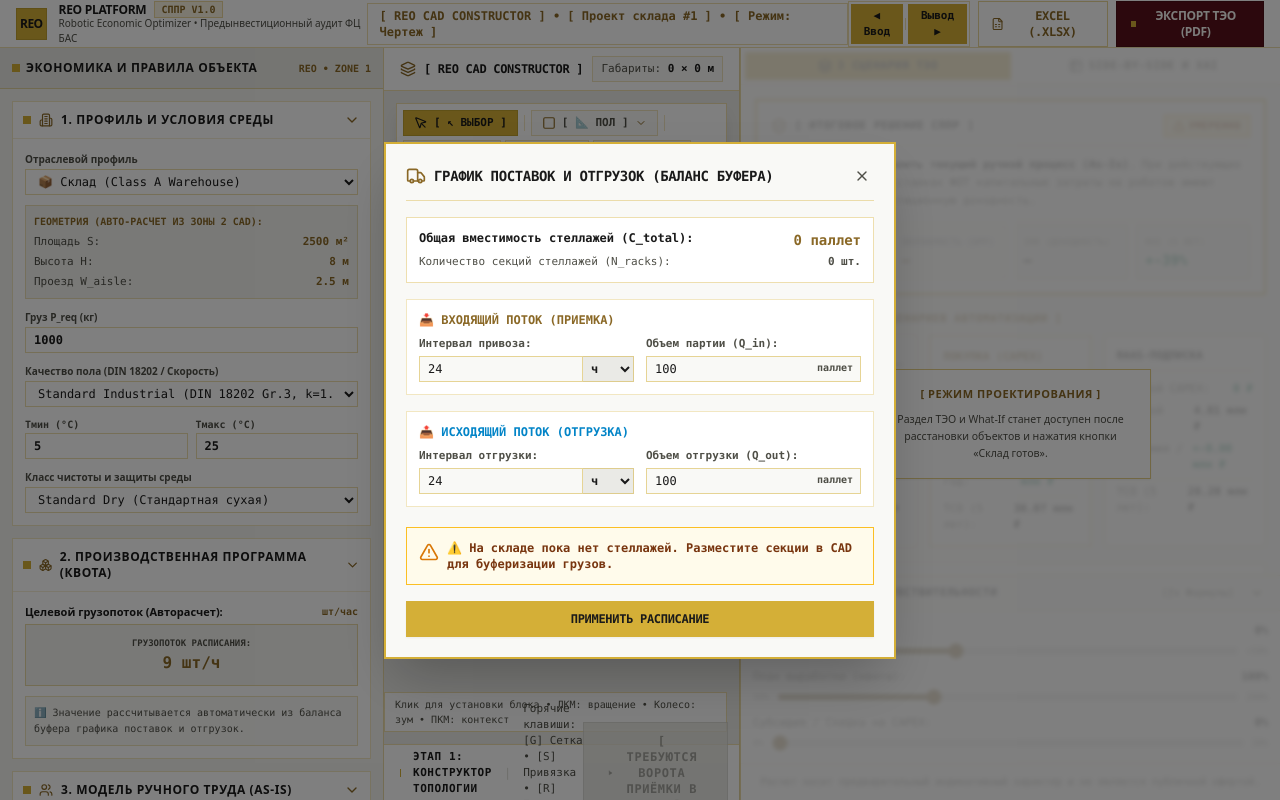
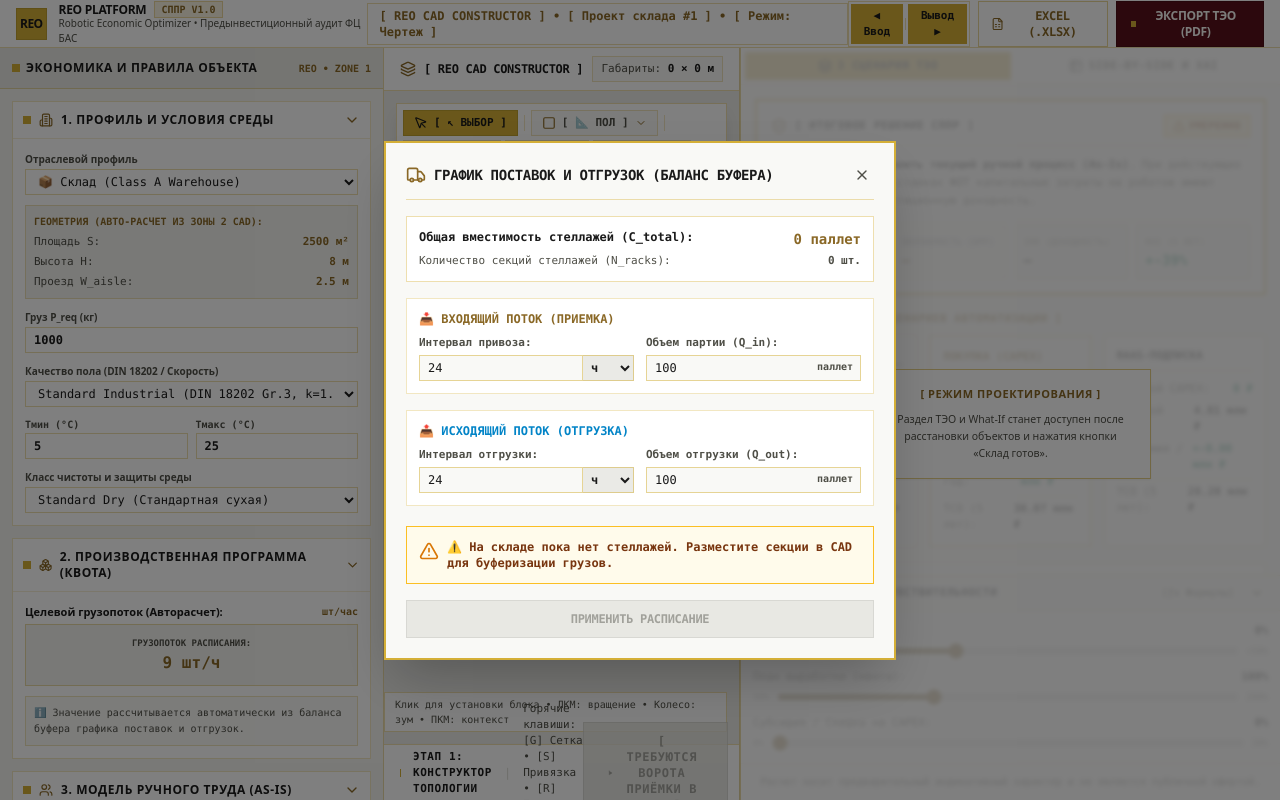
Before and after one commit to Ichimoku-123321/REO, a React (Vite) app: page / in a window 1280 px wide. Both pictures are taken after a click on the button "Настройка графиков приемки и отгрузки". Built offline with nearby package versions, Linux system fonts and the light colour scheme.

Commit message:
Update SupplyScheduleModal.tsx

```diff
--- a/src/components/SupplyScheduleModal.tsx
+++ b/src/components/SupplyScheduleModal.tsx
@@ -53,7 +53,7 @@ export const SupplyScheduleModal: React.FC<SupplyScheduleModalProps> = ({
     : null;
   const daysToFull = hoursToFull !== null ? (hoursToFull / 24).toFixed(1) : null;
 
-  const isFormValid = !isZeroFlow && !isSingleBatchOverflow;
+  const isFormValid = !isZeroFlow && totalPalletCapacity > 0 && schedule.inboundBatchVolume <= totalPalletCapacity;
 
   return (
     <div className="fixed inset-0 z-50 bg-black/50 backdrop-blur-xs flex items-center justify-center p-4 font-mono text-xs">
```
